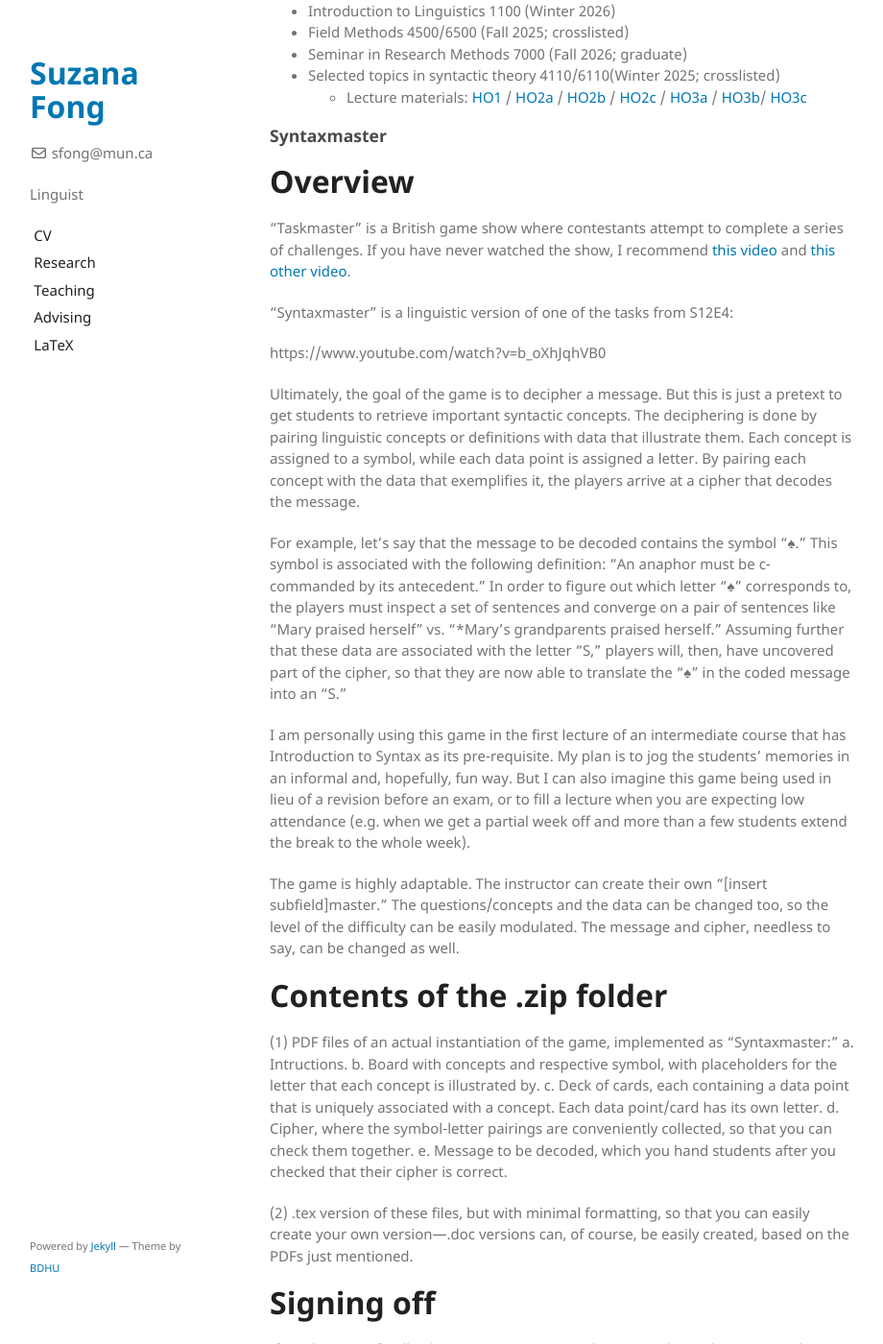
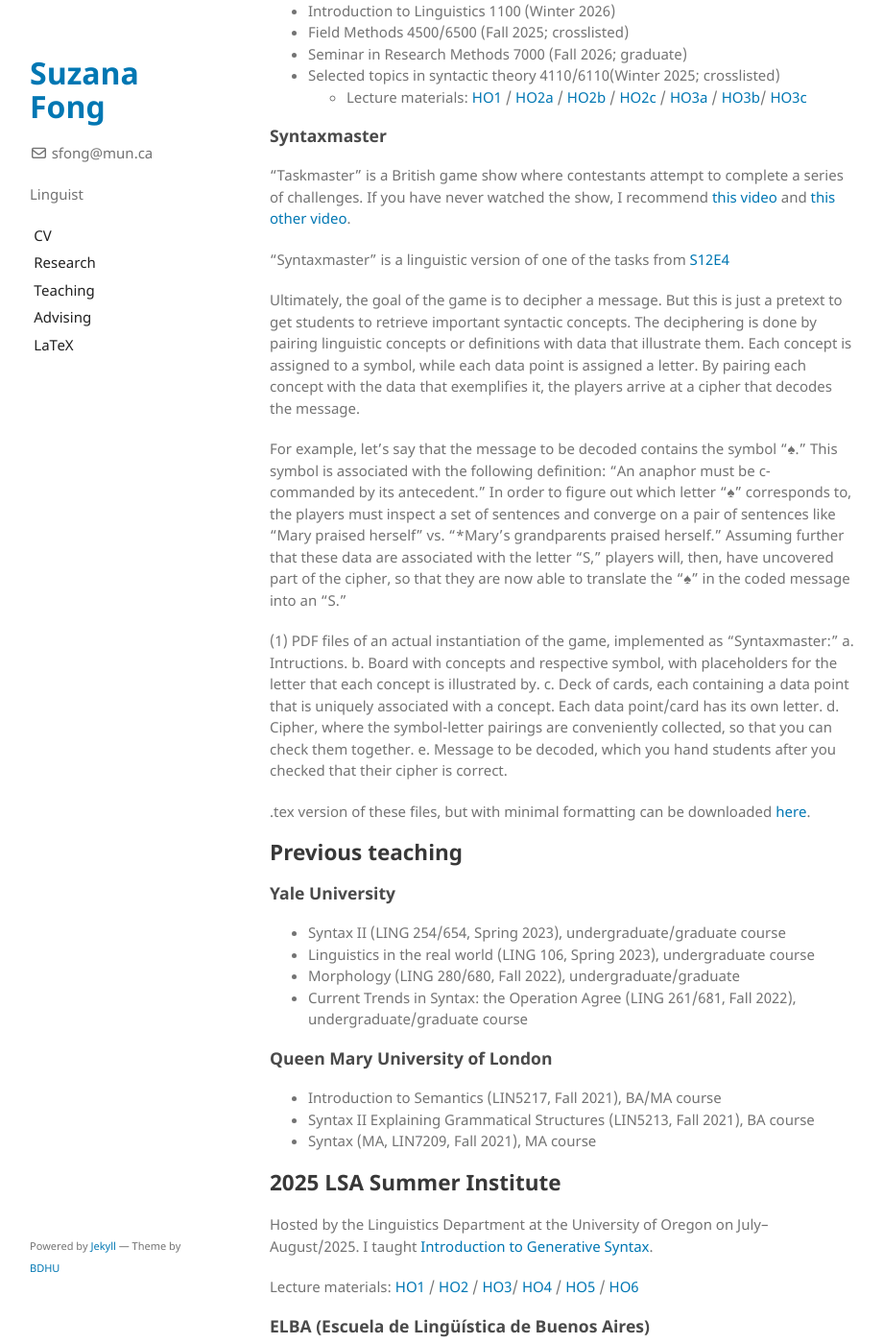
Before and after one commit to sznfng/sznfng.github.io, a Jekyll site: the page built from teaching.md, in a window 1280 px wide and 1400 px high, scrolled down 323 px. Shown: the whole window at 96% size, without its empty margins (179-1099 px from the left). Built offline with Jekyll 4.4.1, drawn with Linux system fonts in a browser that asks for light colours; some of the changed text lies outside the part shown.

Commit message:
Update teaching.md

```diff
--- a/teaching.md
+++ b/teaching.md
@@ -20,23 +20,13 @@ The current version of an Intro to syntax textbook I am writing can be downloade
 
 ### Syntaxmaster
 
-# Overview
-
 "Taskmaster" is a British game show where contestants attempt to complete a series of challenges. If you have never watched the show, I recommend [this video](https://www.youtube.com/watch?v=AzzJytRJGRY) and [this other video](https://www.youtube.com/watch?v=emz6GVWvJlo&t=24s).
 
-"Syntaxmaster" is a linguistic version of one of the tasks from S12E4:
-
-https://www.youtube.com/watch?v=b_oXhJqhVB0
+"Syntaxmaster" is a linguistic version of one of the tasks from [S12E4](https://www.youtube.com/watch?v=b_oXhJqhVB0)
 
 Ultimately, the goal of the game is to decipher a message. But this is just a pretext to get students to retrieve important syntactic concepts. The deciphering is done by pairing linguistic concepts or definitions with data that illustrate them. Each concept is assigned to a symbol, while each data point is assigned a letter. By pairing each concept with the data that exemplifies it, the players arrive at a cipher that decodes the message.
 
 For example, let's say that the message to be decoded contains the symbol "♠." This symbol is associated with the following definition: "An anaphor must be c-commanded by its antecedent." In order to figure out which letter "♠" corresponds to, the players must inspect a set of sentences and converge on a pair of sentences like "Mary praised herself" vs. "*Mary's grandparents praised herself." Assuming further that these data are associated with the letter "S," players will, then, have uncovered part of the cipher, so that they are now able to translate the "♠" in the coded message into an "S."
-
-I am personally using this game in the first lecture of an intermediate course that has Introduction to Syntax as its pre-requisite. My plan is to jog the students' memories in an informal and, hopefully, fun way. But I can also imagine this game being used in lieu of a revision before an exam, or to fill a lecture when you are expecting low attendance (e.g. when we get a partial week off and more than a few students extend the break to the whole week).
-
-The game is highly adaptable. The instructor can create their own "[insert subfield]master." The questions/concepts and the data can be changed too, so the level of the difficulty can be easily modulated. The message and cipher, needless to say, can be changed as well.
-
-# Contents of the .zip folder
 
 (1) PDF files of an actual instantiation of the game, implemented as "Syntaxmaster:"
     a. Intructions.
@@ -45,15 +35,7 @@ The game is highly adaptable. The instructor can create their own "[insert subfi
     d. Cipher, where the symbol-letter pairings are conveniently collected, so that you can check them together.
     e. Message to be decoded, which you hand students after you checked that their cipher is correct.
 
-(2) .tex version of these files, but with minimal formatting, so that you can easily create your own version---.doc versions can, of course, be easily created, based on the PDFs just mentioned.
-
-# Signing off
-
-If you have any feedback, or spot any errors in the game, please do get in touch!
-
-Suzana
-sznfong@alum.mit.edu / sfong@mun.ca
-St. John's, 4-September-2026
+.tex version of these files, but with minimal formatting can be downloaded [here](https://www.overleaf.com/read/rhjtpdyqfcpr#3abd32).
 
 ## Previous teaching
 
```
